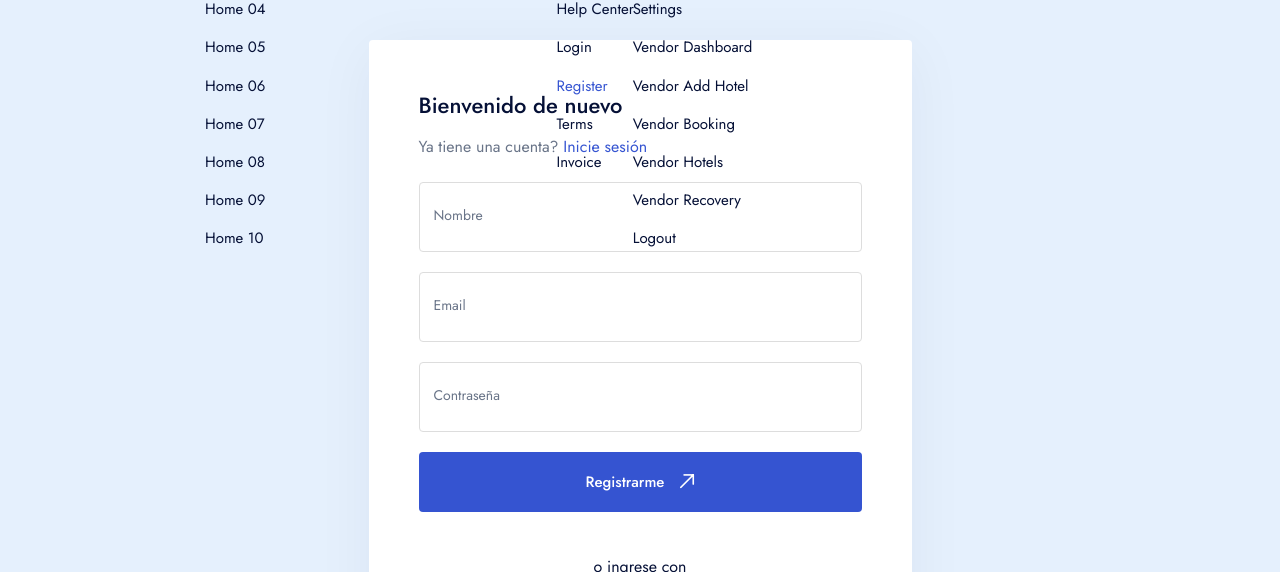
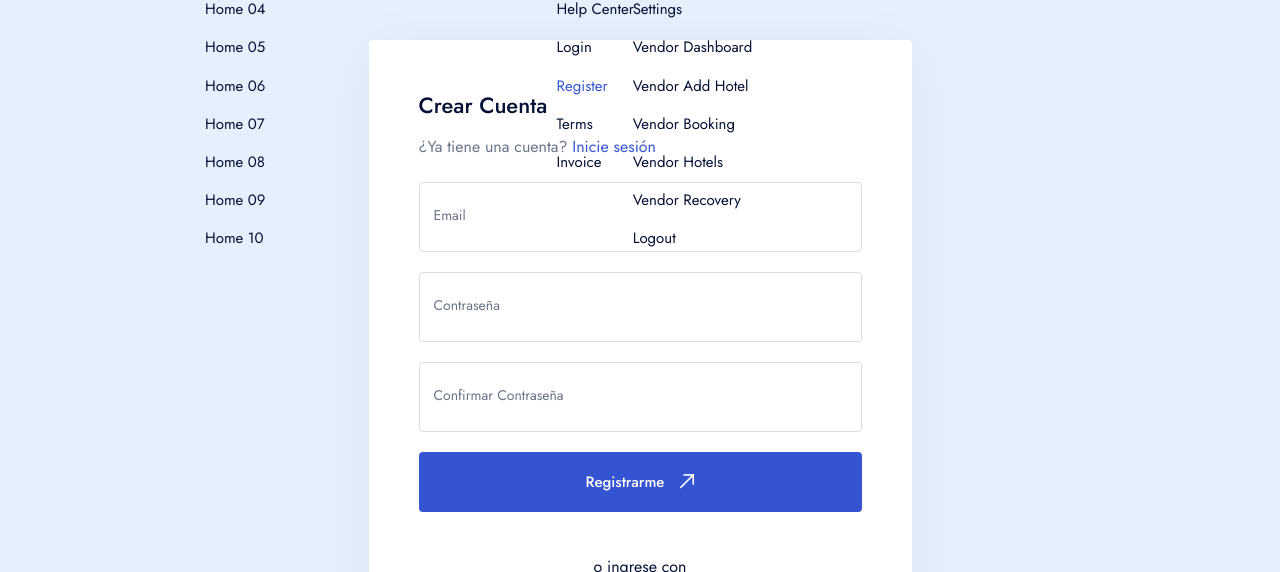
Before and after one commit to Ismael1930/aeroliaRDFront, a Next.js app: page /signup in a window 1280 px wide. Shown: the part 170-742 px from the top of the page. Built offline with nearby package versions, Linux system fonts and the light colour scheme; no server answers.

Commit message:
fix auth

```diff
--- a/api/authService.js
+++ b/api/authService.js
@@ -8,12 +8,11 @@ export const authService = {
     try {
       const response = await api.post('/auth/login', { email, password });
 
-      // Guardar token y datos del usuario
+      // Guardar token
       if (response.data.token) {
         saveToken(response.data.token);
-      }
-      if (response.data.user) {
-        saveUser(response.data.user);
+        // Guardar email como datos básicos del usuario
+        saveUser({ email });
       }
 
       return response.data;
@@ -23,17 +22,12 @@ export const authService = {
   },
 
   // Register
-  register: async (userData) => {
+  register: async (email, password) => {
     try {
-      const response = await api.post('/auth/register', userData);
-
-      // Guardar token y datos del usuario si se devuelven
-      if (response.data.token) {
-        saveToken(response.data.token);
-      }
-      if (response.data.user) {
-        saveUser(response.data.user);
-      }
+      const response = await api.post('/auth/register', {
+        email,
+        password
+      });
 
       return response.data;
     } catch (error) {
--- a/app/(others)/login/page.jsx
+++ b/app/(others)/login/page.jsx
@@ -30,13 +30,13 @@ const LogIn = () => {
 
                 <div className="row y-gap-20 pt-30">
                   <div className="col-12">
-                    <div className="text-center">or sign in with</div>
+                    <div className="text-center">o inicia con</div>
                   </div>
                   <LoginWithSocial />
                   <div className="col-12">
                     <div className="text-center px-30">
-                      By creating an account, you agree to our Terms of Service
-                      and Privacy Statement.
+                      Al crear una cuenta, aceptas nuestros Términos de Servicio
+                      y la Declaración de Privacidad.
                     </div>
                   </div>
                 </div>
--- a/components/common/SignUpForm.jsx
+++ b/components/common/SignUpForm.jsx
@@ -1,12 +1,83 @@
+'use client';
+
 import Link from "next/link";
+import { useState } from "react";
+import { useRouter } from "next/navigation";
+import { authService } from "@/api/authService";
 
 const SignUpForm = () => {
+  const router = useRouter();
+  const [formData, setFormData] = useState({
+    email: '',
+    password: '',
+    confirmPassword: ''
+  });
+  const [error, setError] = useState('');
+  const [success, setSuccess] = useState('');
+  const [loading, setLoading] = useState(false);
+
+  const handleChange = (e) => {
+    setFormData({
+      ...formData,
+      [e.target.name]: e.target.value
+    });
+    setError('');
+    setSuccess('');
+  };
+
+  const handleSubmit = async (e) => {
+    e.preventDefault();
+    setError('');
+    setSuccess('');
+    setLoading(true);
+
+    // Validar contraseñas
+    if (formData.password !== formData.confirmPassword) {
+      setError('Las contraseñas no coinciden');
+      setLoading(false);
+      return;
+    }
+
+    // Validar longitud mínima
+    if (formData.password.length < 6) {
+      setError('La contraseña debe tener al menos 6 caracteres');
+      setLoading(false);
+      return;
+    }
+
+    try {
+      const result = await authService.register(
+        formData.email,
+        formData.password
+      );
+
+      setSuccess(result.message || 'Usuario registrado exitosamente');
+
+      // Redirigir al login después de 2 segundos
+      setTimeout(() => {
+        router.push('/login');
+      }, 2000);
+
+    } catch (err) {
+      // Manejar errores del backend
+      if (err.errors && Array.isArray(err.errors)) {
+        setError(err.errors.map(e => e.description || e).join(', '));
+      } else if (err.message) {
+        setError(err.message);
+      } else {
+        setError('Error al registrar usuario. Por favor, intente nuevamente.');
+      }
+    } finally {
+      setLoading(false);
+    }
+  };
+
   return (
-    <form className="row y-gap-20">
+    <form className="row y-gap-20" onSubmit={handleSubmit}>
       <div className="col-12">
-        <h1 className="text-22 fw-500">Bienvenido de nuevo</h1>
+        <h1 className="text-22 fw-500">Crear Cuenta</h1>
         <p className="mt-10">
-          Ya tiene una cuenta?{" "}
+          ¿Ya tiene una cuenta?{" "}
           <Link href="/login" className="text-blue-1">
             Inicie sesión
           </Link>
@@ -14,25 +85,33 @@ const SignUpForm = () => {
       </div>
       {/* End .col */}
 
-      <div className="col-12">
-        <div className="form-input ">
-          <input type="text" required />
-          <label className="lh-1 text-14 text-light-1">Nombre</label>
+      {error && (
+        <div className="col-12">
+          <div className="alert alert-danger" role="alert">
+            {error}
+          </div>
         </div>
-      </div>
-      {/* End .col */}
+      )}
+      {/* End error message */}
 
-      {/* <div className="col-12">
-        <div className="form-input ">
-          <input type="text" required />
-          <label className="lh-1 text-14 text-light-1">Last Name</label>
+      {success && (
+        <div className="col-12">
+          <div className="alert alert-success" role="alert">
+            {success}
+          </div>
         </div>
-      </div> */}
-      {/* End .col */}
+      )}
+      {/* End success message */}
 
       <div className="col-12">
         <div className="form-input ">
-          <input type="text" required />
+          <input
+            type="email"
+            name="email"
+            value={formData.email}
+            onChange={handleChange}
+            required
+          />
           <label className="lh-1 text-14 text-light-1">Email</label>
         </div>
       </div>
@@ -40,43 +119,42 @@ const SignUpForm = () => {
 
       <div className="col-12">
         <div className="form-input ">
-          <input type="password" required />
+          <input
+            type="password"
+            name="password"
+            value={formData.password}
+            onChange={handleChange}
+            minLength={6}
+            required
+          />
           <label className="lh-1 text-14 text-light-1">Contraseña</label>
         </div>
       </div>
       {/* End .col */}
 
-      {/* <div className="col-12">
+      <div className="col-12">
         <div className="form-input ">
-          <input type="password" required />
-          <label className="lh-1 text-14 text-light-1">Confirm Password</label>
+          <input
+            type="password"
+            name="confirmPassword"
+            value={formData.confirmPassword}
+            onChange={handleChange}
+            minLength={6}
+            required
+          />
+          <label className="lh-1 text-14 text-light-1">Confirmar Contraseña</label>
         </div>
-      </div> */}
-      {/* End .col */}
-
-      {/* <div className="col-12">
-        <div className="d-flex ">
-          <div className="form-checkbox mt-5">
-            <input type="checkbox" name="name" />
-            <div className="form-checkbox__mark">
-              <div className="form-checkbox__icon icon-check" />
-            </div>
-          </div>
-          <div className="text-15 lh-15 text-light-1 ml-10">
-            Email me exclusive Agoda promotions. I can opt out later as stated
-            in the Privacy Policy.
-          </div>
-        </div>
-      </div> */}
+      </div>
       {/* End .col */}
 
       <div className="col-12">
         <button
           type="submit"
-          href="#"
+          disabled={loading}
           className="button py-20 -dark-1 bg-blue-1 text-white w-100"
         >
-          Registrarme <div className="icon-arrow-top-right ml-15" />
+          {loading ? 'Registrando...' : 'Registrarme'}
+          {!loading && <div className="icon-arrow-top-right ml-15" />}
         </button>
       </div>
       {/* End .col */}
--- a/context/AuthContext.jsx
+++ b/context/AuthContext.jsx
@@ -46,11 +46,9 @@ export const AuthProvider = ({ children }) => {
     }
   };
 
-  const register = async (userData) => {
+  const register = async (email, password) => {
     try {
-      const data = await authService.register(userData);
-      setUser(data.user);
-      setIsAuth(true);
+      const data = await authService.register(email, password);
       return data;
     } catch (error) {
       throw error;
```
Also changed, not shown: components/common/LoginForm.jsx (+6 -6 lines), 1 other file (tests, documents, lock files or other folders).
